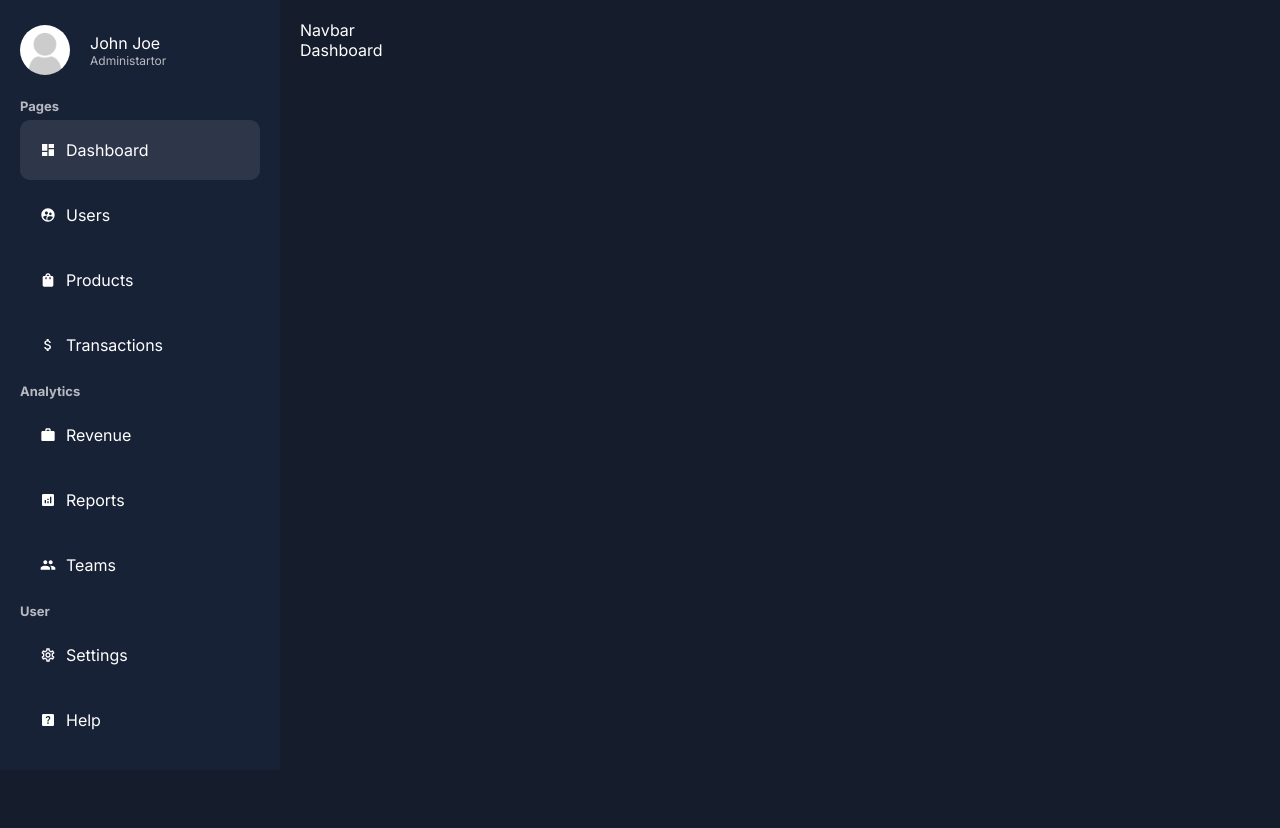
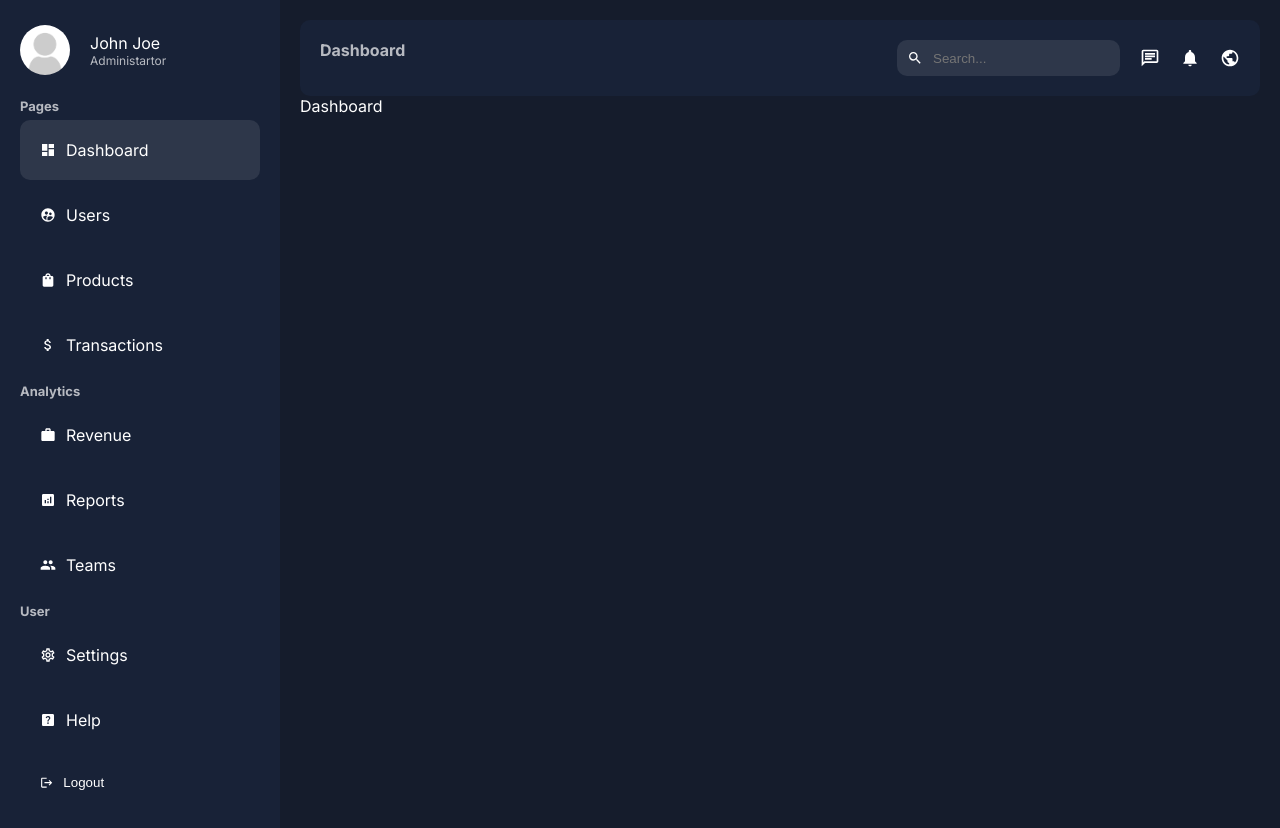
Before and after one commit to Harsh6623/Admin--Dashboard, a Next.js app: page /dashboard in a window 1280 px wide. Before the commit the page ends 800 px from the top, so only its background shows below. Built offline with nearby package versions, Linux system fonts and the light colour scheme.

Commit message:
Complate the navbar and sidebar

```diff
--- a/app/ui/dashboard/navbar/navbar.jsx
+++ b/app/ui/dashboard/navbar/navbar.jsx
@@ -1,5 +1,32 @@
+"use client";
+import { usePathname } from "next/navigation";
+import styles from "./navbar.module.css";
+import {
+  MdNotifications,
+  MdOutlineChat,
+  MdPublic,
+  MdSearch,
+} from "react-icons/md";
+
 const Navbar = () => {
-  return <div>Navbar</div>;
+  const pathname = usePathname();
+
+  return (
+    <div className={styles.container}>
+      <div className={styles.title}>{pathname.split("/").pop()}</div>
+      <div className={styles.menu}>
+        <div className={styles.search}>
+          <MdSearch />
+          <input type="text" placeholder="Search..." className={styles.input} />
+        </div>
+        <div className={styles.icons}>
+          <MdOutlineChat size={20} />
+          <MdNotifications size={20} />
+          <MdPublic size={20} />
+        </div>
+      </div>
+    </div>
+  );
 };
 
 export default Navbar;
--- a/app/ui/dashboard/navbar/navbar.module.css
+++ b/app/ui/dashboard/navbar/navbar.module.css
@@ -0,0 +1,40 @@
+.container {
+  padding: 20px;
+  border-radius: 10px;
+  background-color: var(--bgSoft);
+  display: flex;
+  text-align: center;
+  justify-content: space-between;
+}
+
+.title {
+  color: var(--textSoft);
+  font-weight: bold;
+  text-transform: capitalize;
+}
+
+.menu {
+  display: flex;
+  align-items: center;
+  gap: 20px;
+}
+
+.search {
+  display: flex;
+  align-items: center;
+  gap: 10px;
+  background-color: #2e374a;
+  padding: 10px;
+  border-radius: 10px;
+}
+
+.input {
+  background-color: transparent;
+  border: none;
+  color: var(--text);
+}
+
+.icons {
+  display: flex;
+  gap: 20px;
+}
--- a/app/ui/dashboard/sidebar/menuLink/menuLink.jsx
+++ b/app/ui/dashboard/sidebar/menuLink/menuLink.jsx
@@ -6,8 +6,6 @@
 
 const MenuLink = ({ item }) => {
   const pathname = usePathname();
-
-  console.log(pathname);
 
   return (
     <Link
--- a/app/ui/dashboard/sidebar/sidebar.jsx
+++ b/app/ui/dashboard/sidebar/sidebar.jsx
@@ -102,6 +102,10 @@
           </li>
         ))}
       </ul>
+      <button className={styles.logout}>
+        <MdLogout />
+        Logout
+      </button>
     </div>
   );
 };
--- a/app/ui/dashboard/sidebar/sidebar.module.css
+++ b/app/ui/dashboard/sidebar/sidebar.module.css
@@ -39,3 +39,21 @@
   font-size: 13px;
   margin: 10px 0px;
 }
+
+.logout {
+  padding: 20px;
+  margin: 5px 0px;
+  display: flex;
+  align-items: center;
+  gap: 10px;
+  cursor: pointer;
+  border-radius: 10px;
+  background: none;
+  border: none;
+  color: white;
+  width: 100%;
+}
+
+.logout:hover {
+  background-color: #2e374a;
+}
```
